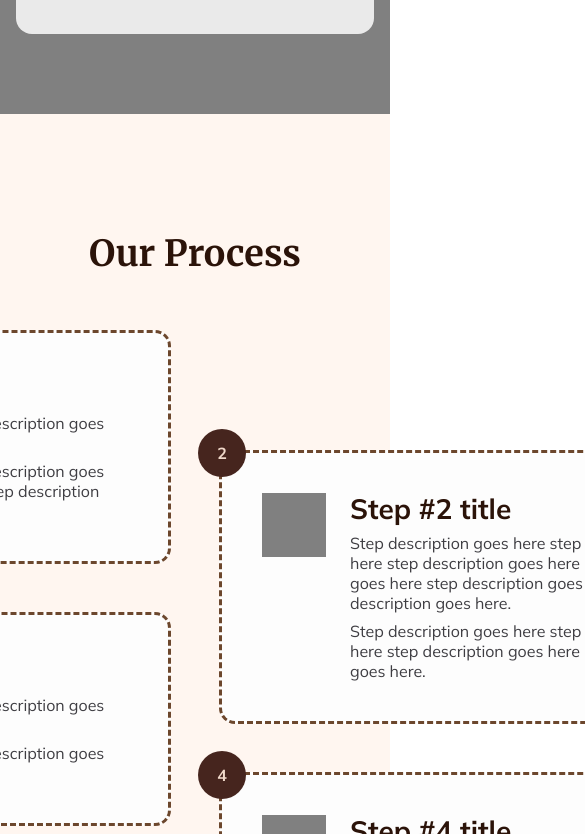
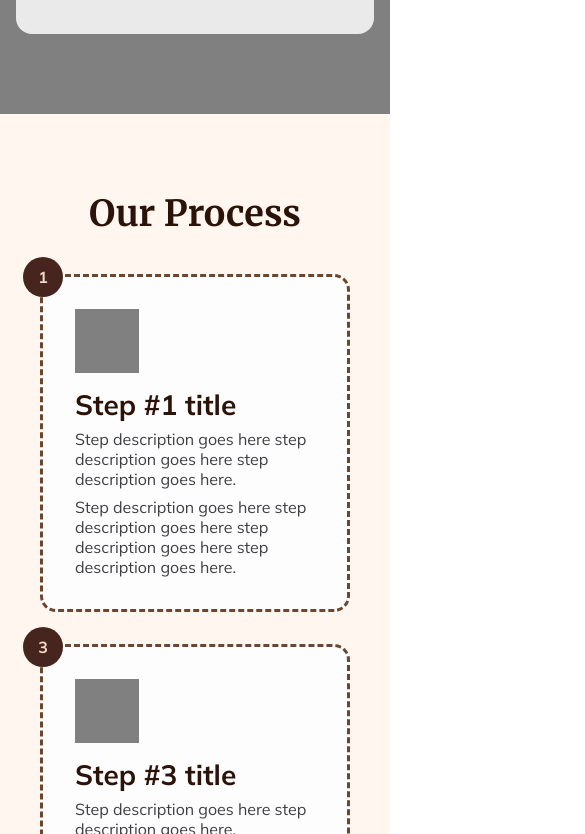
Before and after one commit to dot-slash-digital/tng-web, a Next.js app: page / in a window 390 px wide. Shown: the part 2150-2984 px from the top of the page, 585 px wide, since content can reach past the window. Built offline with nearby package versions, Linux system fonts and the light colour scheme.

Commit message:
[Home Page - Process] Mobile responsiveness (#11)
* .

* .

* Resp

* icon

* Code cleanup

---------

Co-authored-by: Matthew Bierman <matthew.bierman2@gmail.com>

```diff
--- a/app/components/home/our-process.tsx
+++ b/app/components/home/our-process.tsx
@@ -1,7 +1,10 @@
+"use client";
+
 import Button, { ButtonType } from "@components/button";
 import SectionContainer from "@components/section-container";
 import content from "@content";
 import { ProcessItem } from "@types";
+import { Breakpoint, useWindowSize } from "../../utils";
 
 import styles from "@styles/home/our-process.module.scss";
 
@@ -43,14 +46,19 @@ const Card = ({
 export default () => {
   const { list, title } = content.home.ourProcess;
 
-  const cards = [
+  const { breakpoint } = useWindowSize();
+
+  const cards =
+    breakpoint === Breakpoint.DESKTOP || breakpoint === Breakpoint.SMALL_DESKTOP
+      ? [
           list
             .map((card, index) => ({ ...card, index }))
             .filter(({ index }) => index % 2 === 0),
           list
             .map((card, index) => ({ ...card, index }))
             .filter(({ index }) => index % 2 !== 0),
-  ];
+        ]
+      : [list.map((card, index) => ({ ...card, index }))];
 
   return (
     <div className={styles.component}>
--- a/app/styles/components/home/our-process.module.scss
+++ b/app/styles/components/home/our-process.module.scss
@@ -1,9 +1,14 @@
 @use "@colors" as colors;
 @use "@fonts" as fonts;
+@import "@breakpoints";
 
 .component {
   background-color: colors.$brown-100;
   padding: 120px 0;
+
+  @include breakpoint(mobile) {
+    padding: 80px 0;
+  }
 }
 
 .content {
@@ -11,6 +16,14 @@
   flex-direction: column;
   align-items: center;
   gap: 56px;
+
+  @include breakpoint(tablet) {
+    gap: 48px;
+  }
+
+  @include breakpoint(mobile) {
+    gap: 40px;
+  }
 }
 
 .title {
@@ -22,6 +35,16 @@
   display: grid;
   grid-template-columns: repeat(2, 1fr);
   gap: 48px;
+
+  @include breakpoint(tablet) {
+    display: block;
+    width: 100%;
+  }
+
+  @include breakpoint(mobile) {
+    box-sizing: border-box;
+    padding: 0 24px;
+  }
 }
 
 .column {
@@ -31,6 +54,18 @@
 
   &:last-child {
     padding-top: 120px;
+  }
+
+  @include breakpoint(tablet) {
+    align-items: center;
+
+    &:last-child {
+      padding-top: 0;
+    }
+  }
+
+  @include breakpoint(mobile) {
+    gap: 32px;
   }
 }
 
@@ -42,7 +77,19 @@
   display: flex;
   gap: 24px;
   position: relative;
-  width: 468px;
+  box-sizing: border-box;
+  width: 548px;
+
+  @include breakpoint(small-desktop) {
+    width: 488px;
+  }
+
+  @include breakpoint(mobile) {
+    width: 100%;
+    flex-direction: column;
+    padding: 32px;
+    gap: 16px;
+  }
 }
 
 .circle {
@@ -56,6 +103,13 @@
   display: flex;
   align-items: center;
   justify-content: center;
+
+  @include breakpoint(mobile) {
+    top: -20px;
+    left: -20px;
+    width: 40px;
+    height: 40px;
+  }
 }
 
 .number {
@@ -80,6 +134,10 @@
   display: flex;
   flex-direction: column;
   gap: 8px;
+
+  a {
+    color: inherit;
+  }
 }
 
 .card-paragraph {
```
Lines whose indentation alone changed are shown as unchanged.
